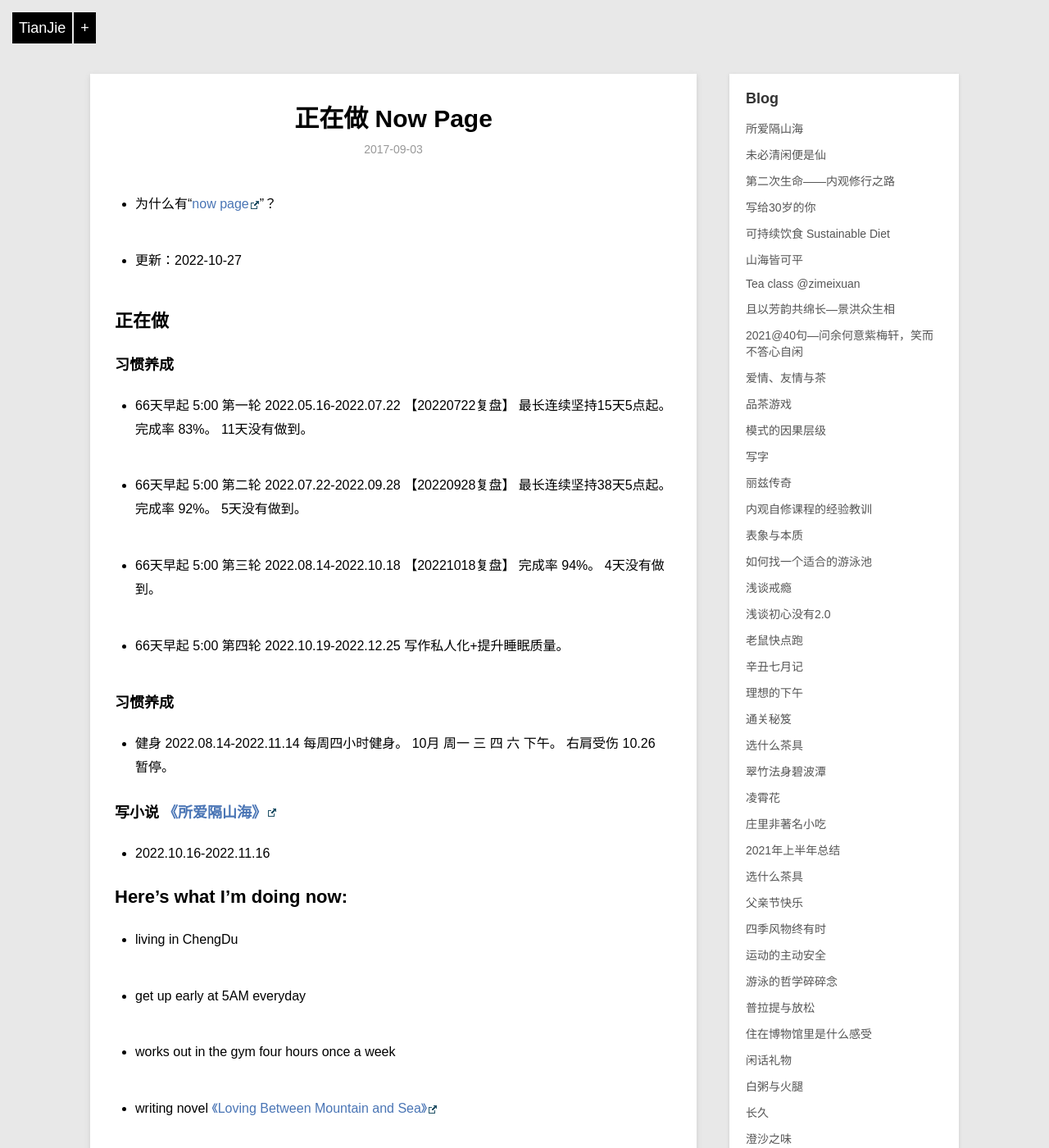
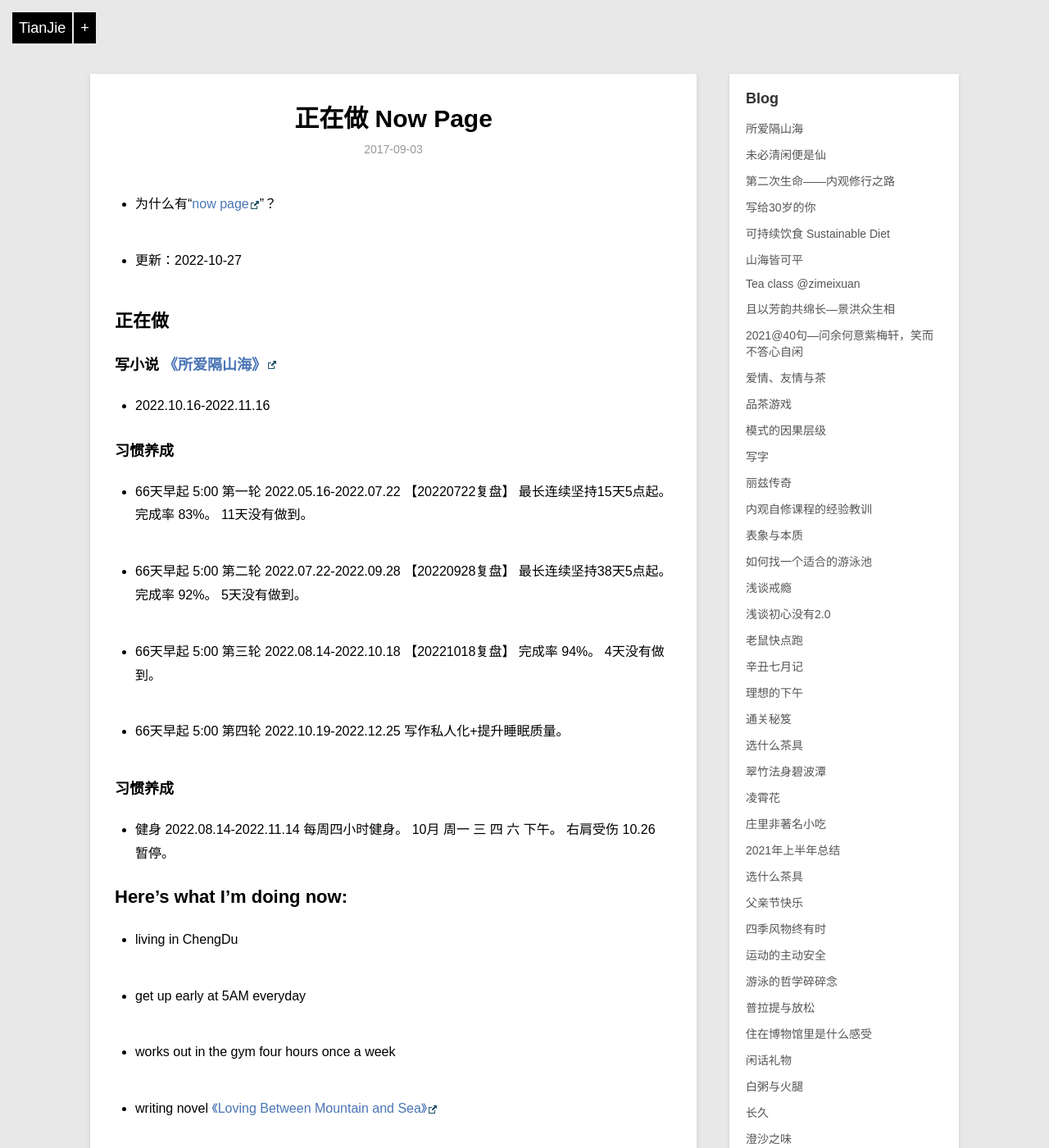
Before and after one commit to violettianjie/violettianjie.github.io, a Jekyll site: the page built from _posts/blog/2017-09-03-now.md, in a window 1280 px wide and 1400 px high. Shown: the whole window at 82% size. Built offline with Jekyll 4.4.1, drawn with Linux system fonts in a browser that asks for light colours; comment, search, counter and statistics services are not loaded; part of the change alters nothing that is shown.

Commit message:
Update 2017-09-03-now.md

```diff
--- a/_posts/blog/2017-09-03-now.md
+++ b/_posts/blog/2017-09-03-now.md
@@ -14,8 +14,11 @@ category: blog
 
 ## 正在做
 
+### 写小说 [《所爱隔山海》](http://violettianjie.com/loveshanhai)
+
+- 2022.10.16-2022.11.16
+
 ### 习惯养成
-
 
 
 -  66天早起 5:00  第一轮 2022.05.16-2022.07.22 【20220722复盘】  最长连续坚持15天5点起。完成率 83%。 11天没有做到。
@@ -29,10 +32,6 @@ category: blog
 ### 习惯养成
 
 - 健身 2022.08.14-2022.11.14 每周四小时健身。 10月 周一 三 四 六 下午。 右肩受伤 10.26 暂停。
-
-### 写小说 [《所爱隔山海》](http://violettianjie.com/loveshanhai)
-
-- 2022.10.16-2022.11.16
 
 
 
```
